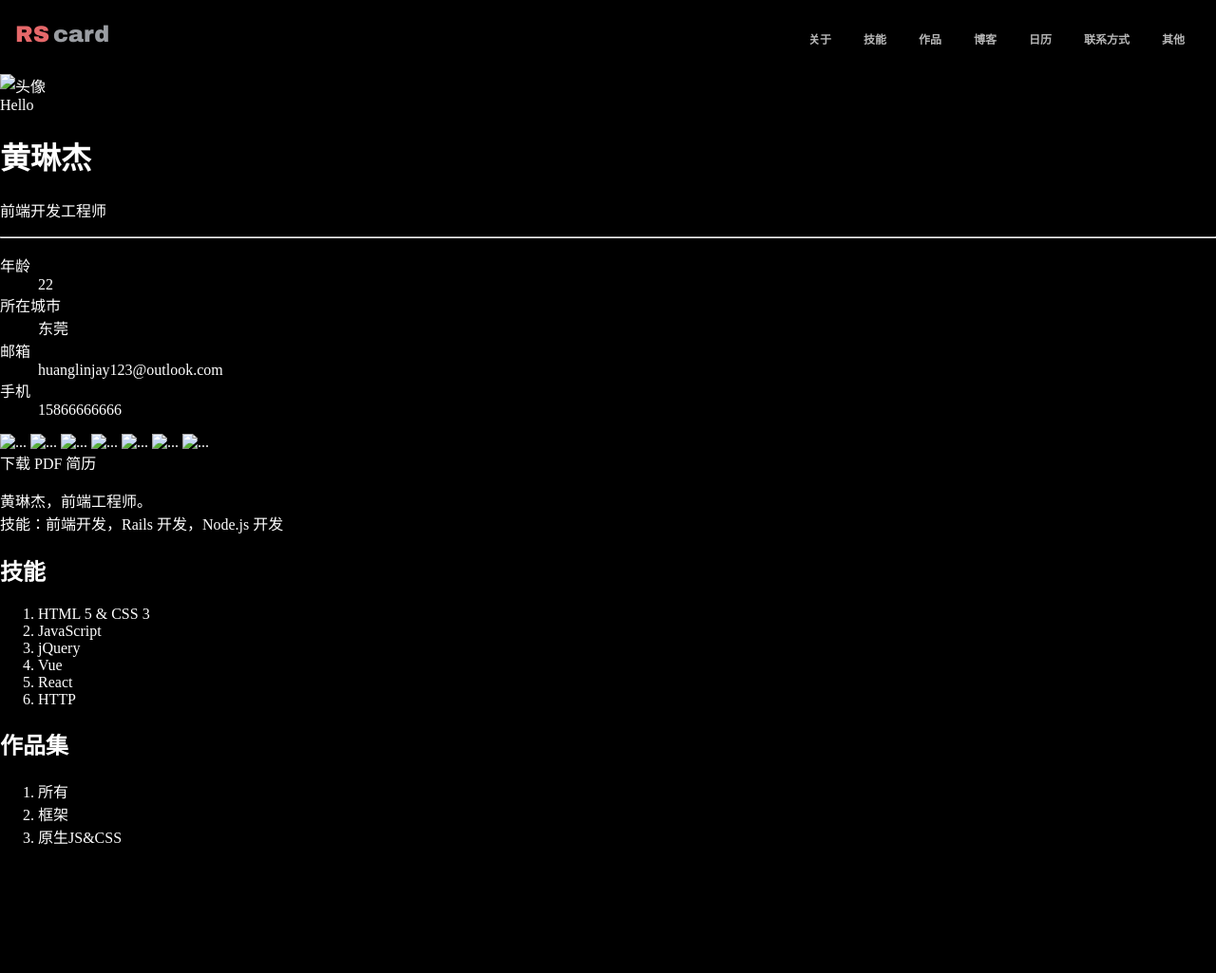
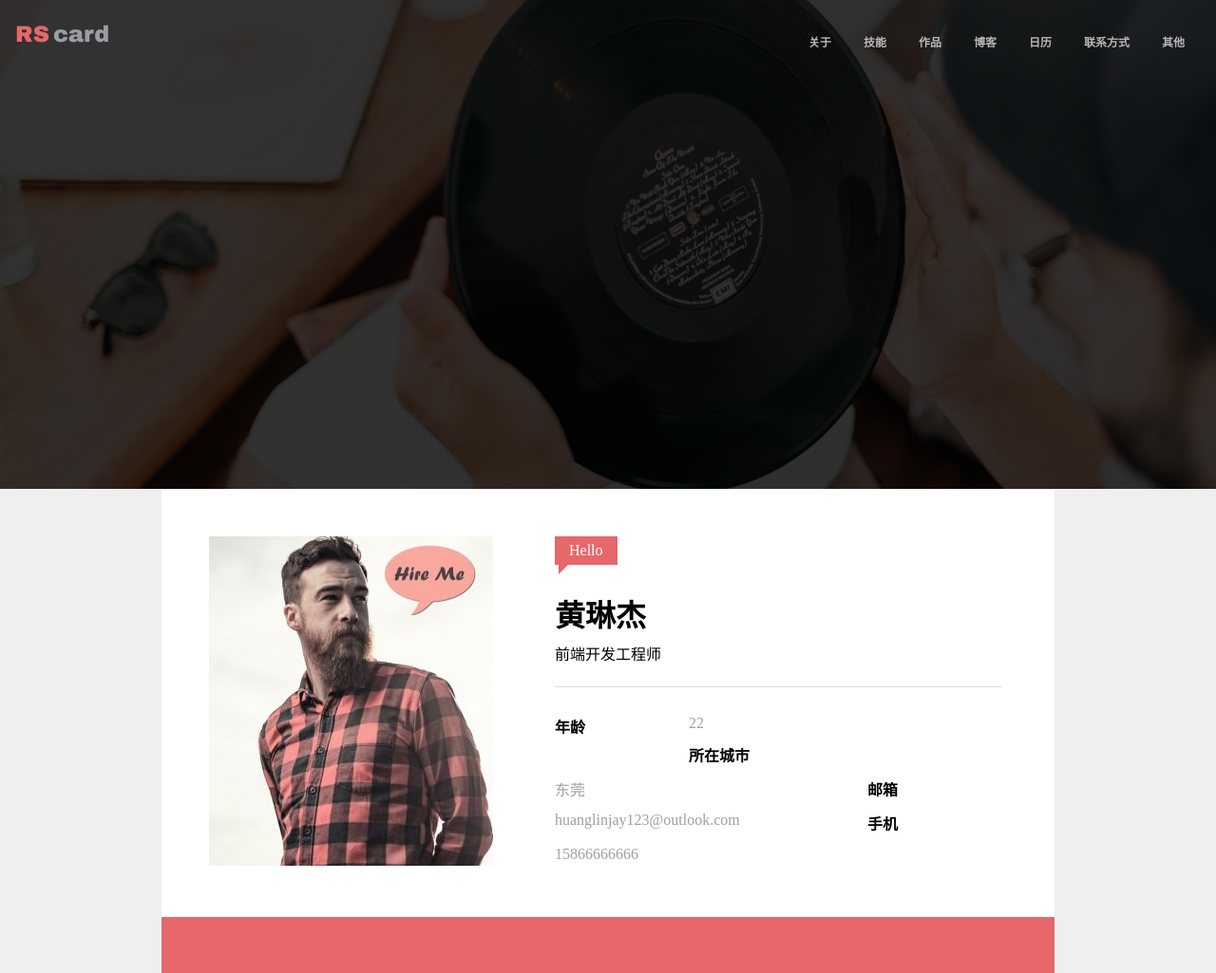
Before and after one commit to DylanHuang666/resume, a plain HTML site: page index.html in a window 1280 px wide. Shown: the top 1025 px of the page at 95% size. Before the commit the page ends 909 px from the top, so only its background shows below. Drawn offline with Linux system fonts and the light colour scheme.

Commit message:
个人简历html

```diff
--- a/a.css
+++ b/a.css
@@ -1,6 +1,6 @@
 body{
-    background: black;
-    color: white;
+    background:#efefef;
+    color: black;
     margin: 0px;
   }
   a{
@@ -13,8 +13,24 @@ body{
     clear: both;
   }
   /*上面不要看*/
+  *{
+    padding: 0px;
+    margin: 0px;
+  }
+  hr{
+    height: 0;
+    border: none;
+    border-top: 1px solid #dedede;
+  }
   .topNavBar {
-    padding: 20px 16px 20px 16px;
+    padding: 20px 0px 20px 0px;
+    position: fixed;
+    top: 0;
+    left: 0;
+    width: 100%;
+  }
+  .topNavBar-inner{
+    padding: 0 16px;
   }
   .topNavBar .logo {
     font-family: "Arial Black";
@@ -55,8 +71,97 @@ body{
     padding-top: 5px;
     padding-bottom: 5px;
     display: block;
+    border-top: 3px solid transparent;
     border-bottom: 3px solid transparent;
   }
   .topNavBar nav ul>li>a:hover{
     border-bottom-color: #DC6465;
   }
+  .banner{
+    height: 515px;
+    background-image: url(./img/rs-cover-2-2-1-1.jpg);
+    /* border: 1px solid red; */
+    /* opacity: 0.3; */
+    background-position: center center;
+    background-size: cover;
+  }
+  .banner .mask{
+    height: 515px;
+    background-color:rgba(0,0,0,0.8);
+  }
+  .userCard{
+    /* border: 1px solid red; */
+    max-width: 940px;
+    margin-left: auto;
+    margin-right: auto;
+    background-color: #ffffff;
+  }
+  .userCard .welcome{
+    background-color: #e6686a;
+    color: white;
+    padding: 4px 15px;
+    line-height: 22px;
+    display: inline-block;
+    position: relative;
+  }
+  .userCard .welcome .triangle{
+    display: block;
+    border: 10px solid transparent;
+    border-left-color: #e6686a;
+    width: 0px;
+    border-top-width: 0px;
+    position: absolute;
+    left: 4px;
+    top: 100%;
+  }
+.userCard .picture{
+  float: left;
+}
+.userCard .text{
+  float: left;
+  margin-left: 65px;
+  width: 470px;
+}
+.userCard .text h1{
+  margin-top: 28px;
+  margin-bottom: 7px;
+}
+.userCard .text hr{
+  margin: 23px 0px;
+}
+.userCard .pictureAndText{
+  padding: 50px;
+}
+.userCard dl dt,.userCard dl dd{
+  float: left;
+  padding: 6px 0;
+}
+.userCard dl dt{
+  width: 30%;
+  font-weight: bold;
+}
+.userCard dl dd{
+  width: 70%;
+  color: #9da0a7;
+}
+.userCard footer{
+  background-color: #e6686a;
+  text-align: center;
+}
+.userCard footer a{
+  display: inline-block;
+  width: 40px;
+  line-height: 30px;
+  padding: 5px 0;
+  border-radius: 50%;
+  margin: 16px 16px;
+}
+.userCard footer a:hover{
+  background: #cf5d5f;
+}
+.userCard svg{
+  height: 30px;
+  width: 30px;
+  fill: white;
+  vertical-align: top;
+}
--- a/index.html
+++ b/index.html
@@ -6,9 +6,19 @@
         <meta http-equiv="X-UA-Compatible" content="ie=edge">
         <title>黄琳杰的个人简历</title>
         <link rel="stylesheet" href="./a.css">
+        <script src="//at.alicdn.com/t/font_793777_oeq5rqdusg.js"></script>
+        <style type="text/css">
+            .icon {
+               width: 1em; height: 1em;
+               vertical-align: -0.15em;
+               fill: currentColor;
+               overflow: hidden;
+            }
+        </style>
     </head>
     <body>
-        <div class="topNavBar clearfix">
+        <div class="topNavBar">
+            <div class="topNavBar-inner clearfix">
                 <a class="logo" href="#" alt="logo" style="float: left; ">
                     <span class="rs">RS</span><span class="card">card</span>
                 </a>
@@ -24,16 +34,20 @@
                     </ul>
                 </nav>
             </div>
-            <div class="banner" style="background-image: url(#)"></div>
+        </div>
+        <div class="banner">
+            <div class="mask"></div>
+        </div>
             <main>
-                    <div class="card">
-                        <div class="pictureAndText">
+                <div class="userCard">
+                    <div class="pictureAndText clearfix">
                         <div class="picture">
-                                <img src="" alt="头像">
+                            <img src="./img/startuper-hover-1-299x347.jpg" alt="头像">
                         </div>
                         <div class="text">
-                                <div class="profile">
-                                    <span class="welcome">Hello</span>
+                            <span class="welcome">Hello
+                                <span class="triangle"></span>
+                            </span>
                             <h1>黄琳杰</h1>
                             <p>前端开发工程师</p>
                             <hr>
@@ -49,15 +63,22 @@
                             </dl>
                         </div>
                     </div>
-                        </div>
                         <footer class="media">
-                            <a href="#"><img src="#" alt="..."></a>
-                            <a href="#"><img src="#" alt="..."></a>
-                            <a href="#"><img src="#" alt="..."></a>
-                            <a href="#"><img src="#" alt="..."></a>
-                            <a href="#"><img src="#" alt="..."></a>
-                            <a href="#"><img src="#" alt="..."></a>
-                            <a href="#"><img src="#" alt="..."></a>
+                            <a href="#">
+                                <svg class="icon" aria-hidden="true">
+                                    <use xlink:href="#icon-github"></use>
+                                </svg>
+                            </a>
+                            <a href="#">
+                                <svg class="icon" aria-hidden="true">
+                                    <use xlink:href="#icon-icon-zhihu"></use>
+                                </svg>
+                            </a>
+                            <a href="#">
+                                <svg class="icon" aria-hidden="true">
+                                    <use xlink:href="#icon-qq1"></use>
+                                </svg>
+                            </a>
                         </footer>
                     </div>
 
```
Also changed, not shown: img/rs-cover-2-2-1-1.jpg (added), img/startuper-hover-1-299x347.jpg (added). Lines whose indentation alone changed are shown as unchanged.
